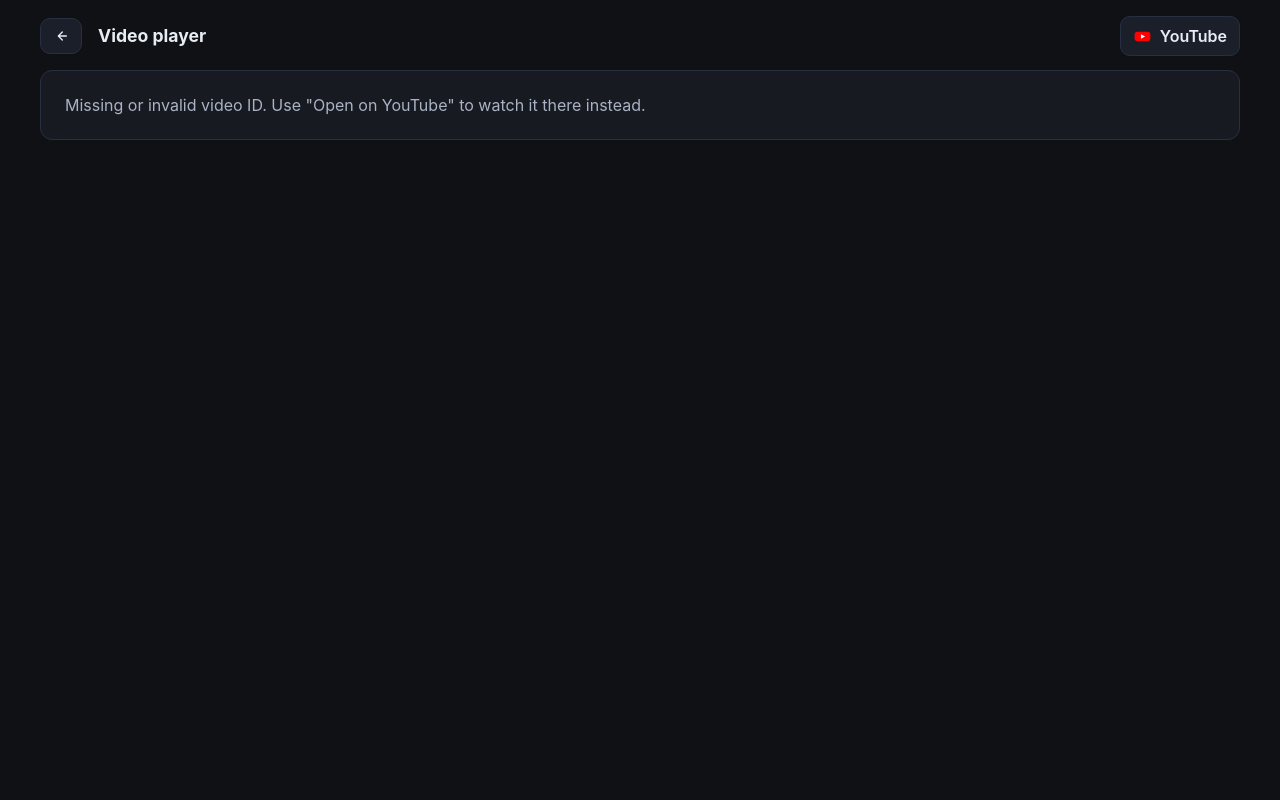
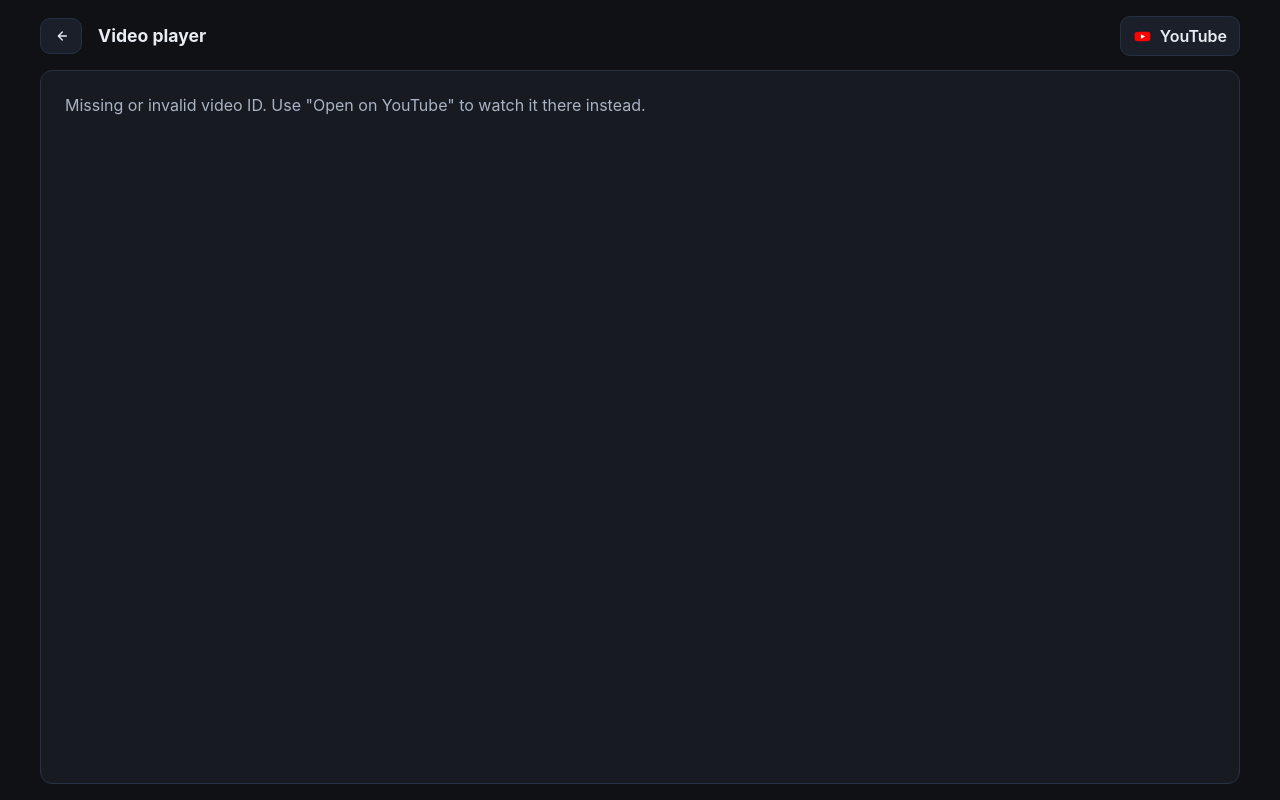
Before and after one commit to anna-filou/watch-later, a plain HTML site: page embed.html in a window 1280 px wide. Drawn offline with Linux system fonts and the light colour scheme.

Commit message:
Update embed.html

```diff
--- a/embed.html
+++ b/embed.html
@@ -15,19 +15,34 @@
       --accent: #6ca0ff;
     }
     * { box-sizing: border-box; }
+    html {
+      height: 100%;
+    }
     body {
       margin: 0;
+      min-height: 100dvh;
+      height: 100dvh;
+      max-height: 100dvh;
+      overflow: hidden;
+      display: flex;
+      flex-direction: column;
       font-family: Inter, ui-sans-serif, system-ui, -apple-system, Segoe UI, Roboto, Arial, sans-serif;
       background: var(--bg);
       color: var(--text);
     }
     .wrap {
+      flex: 1;
+      min-height: 0;
       max-width: none;
       margin: 0 auto;
       padding: 16px clamp(16px, 4vw, 40px);
       width: 100%;
+      display: flex;
+      flex-direction: column;
+      overflow: hidden;
     }
     .topbar {
+      flex-shrink: 0;
       display: grid;
       grid-template-columns: auto 1fr auto;
       grid-template-rows: auto auto;
@@ -117,7 +132,20 @@
         color: var(--muted);
       }
     }
+    #content {
+      flex: 1;
+      min-height: 0;
+      display: flex;
+      flex-direction: column;
+      overflow: hidden;
+    }
     .player-shell {
+      container-type: size;
+      flex: 1;
+      min-height: 0;
+      display: flex;
+      align-items: center;
+      justify-content: center;
       background: var(--panel);
       border: 1px solid var(--border);
       border-radius: 12px;
@@ -126,8 +154,9 @@
     }
     .player {
       position: relative;
-      width: 100%;
-      padding-top: 56.25%;
+      width: min(100cqw, calc(100cqh * 16 / 9));
+      aspect-ratio: 16 / 9;
+      height: auto;
       background: #000;
     }
     .player iframe {
@@ -138,6 +167,9 @@
       border: 0;
     }
     .empty {
+      flex: 1;
+      min-height: 0;
+      overflow: auto;
       padding: 24px;
       border: 1px solid var(--border);
       border-radius: 12px;
```
